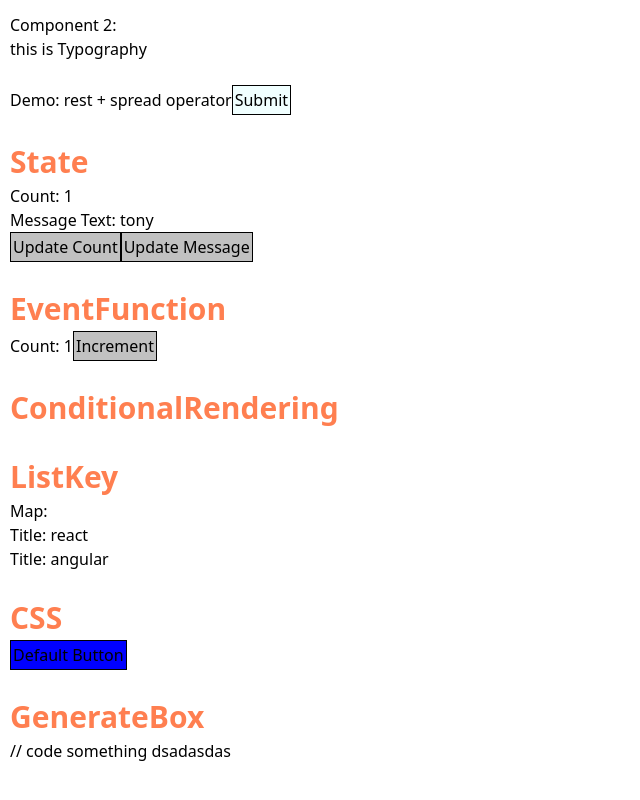
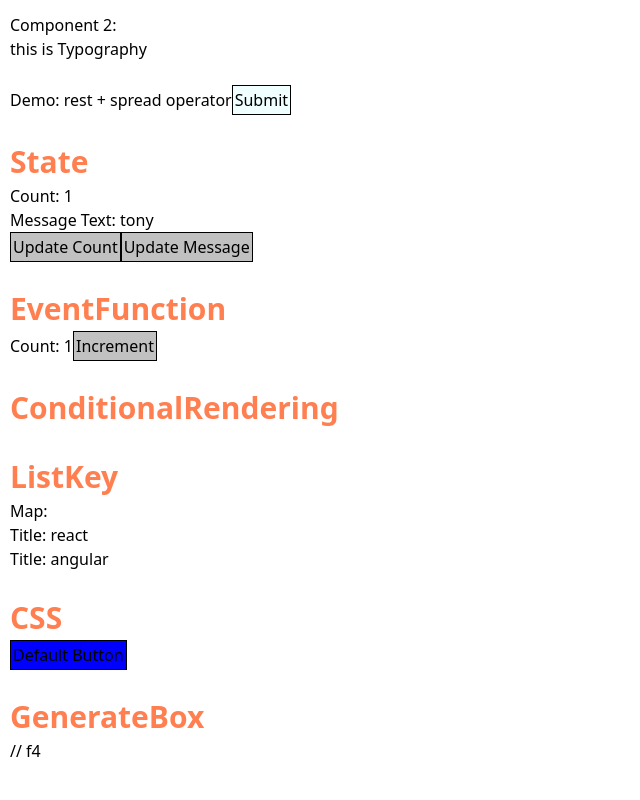
Before and after one commit to lienkt/react_course, a React (Vite) app: page / in a window 1280 px wide. Shown: the part 282-1082 px from the top of the page, without its empty margins (0-640 px from the left). Built offline with nearby package versions, Linux system fonts and the light colour scheme.

Commit message:
creatra avtat squash

```diff
--- a/src/components/Button.tsx
+++ b/src/components/Button.tsx
@@ -13,6 +13,7 @@ const ButtonStyled = styled.button<any>`
 function Button({
   buttonText = 'Default Button',
   variant = 'default',
+
   ...restProps
 }: ButtonProps) {
   return (
--- a/src/sampleApp/lien/GenerateBox.tsx
+++ b/src/sampleApp/lien/GenerateBox.tsx
@@ -5,7 +5,7 @@ function GenerateBox() {
     <div>
       <h1>GenerateBox</h1>
 
-      // code something dsadasdas
+      // f4
     </div>
   )
 }
```
Also changed, not shown: src/assets/pngtree-cartoon-color-simple-male-avatar-png-image_1934459.jpg (added).
